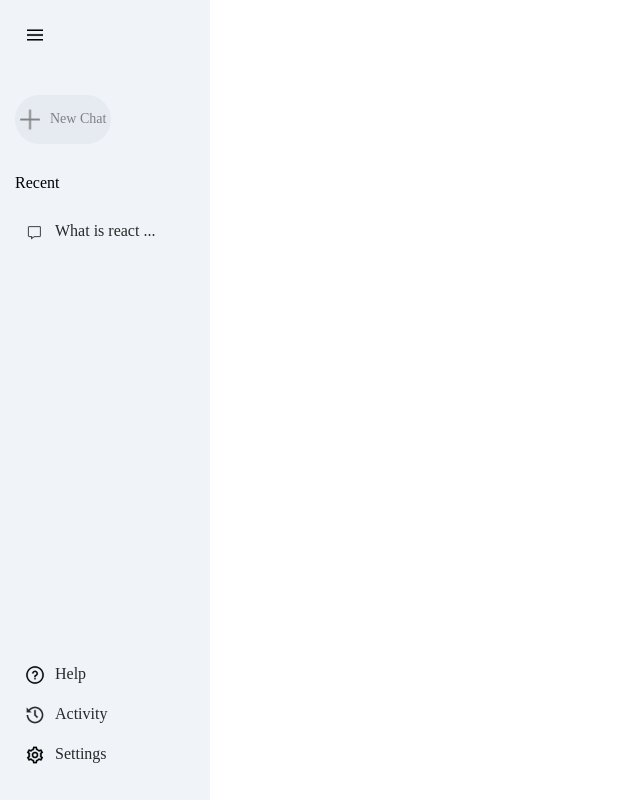
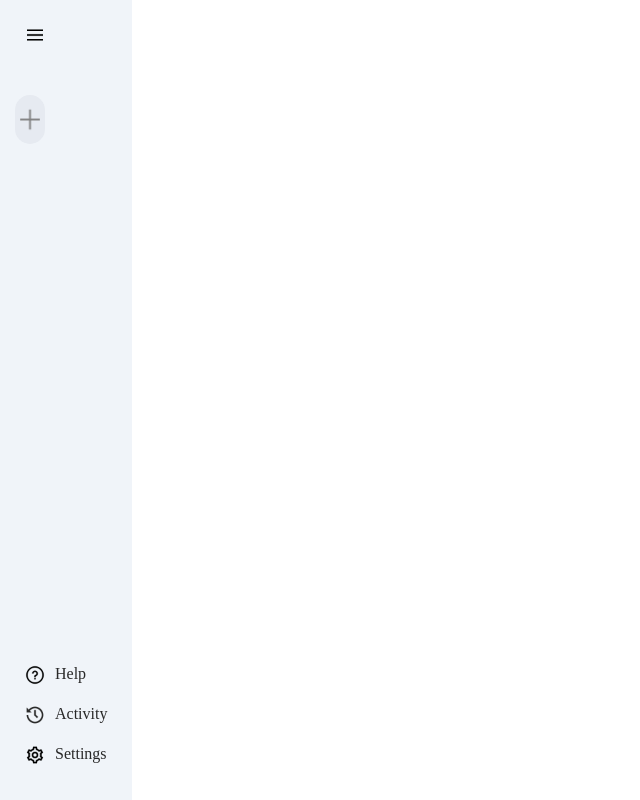
Before and after one commit to RaviKumar-09/Google-Gemini-2.0, a React (Vite) app in the folder gemini-clone/: page / in a window 1280 px wide. Shown: the whole page, without its empty margins (0-640 px from the left). Built offline with nearby package versions, Linux system fonts and the light colour scheme.

Commit message:
create usestate for extended for recent

```diff
--- a/gemini-clone/src/components/Sidebar/Sidebar.jsx
+++ b/gemini-clone/src/components/Sidebar/Sidebar.jsx
@@ -1,23 +1,30 @@
 //import React from 'react'
 import './Sidebar.css'
-import {assets} from '../../assets/assets'
+import { assets } from '../../assets/assets'
+import { useState } from 'react'
 
 const Sidebar = () => {
+
+    const [extended, setExtended] = useState(false)
     return (
         <div className="sidebar">
             <div className="top">
                 <img className='menu' src={assets.menu_icon} alt="" />
                 <div className="new-chat">
                     <img src={assets.plus_icon} alt="" />
-                <p>New Chat</p>
+                    {extended ? <p>New Chat</p> : null}
                 </div>
-            <div className="recent">
+                {extended
+                    ? <div className="recent">
                         <p className="recent-tittle">Recent</p>
                         <div className="recent-entry">
                             <img src={assets.message_icon} alt="" />
                             <p>What is react ...</p>
                         </div>
                     </div>
+                    : null
+                }
+
             </div>
             <div className="bottom">
                 <div className="buttom-item recent-entry">
```
Lines whose indentation alone changed are shown as unchanged.
